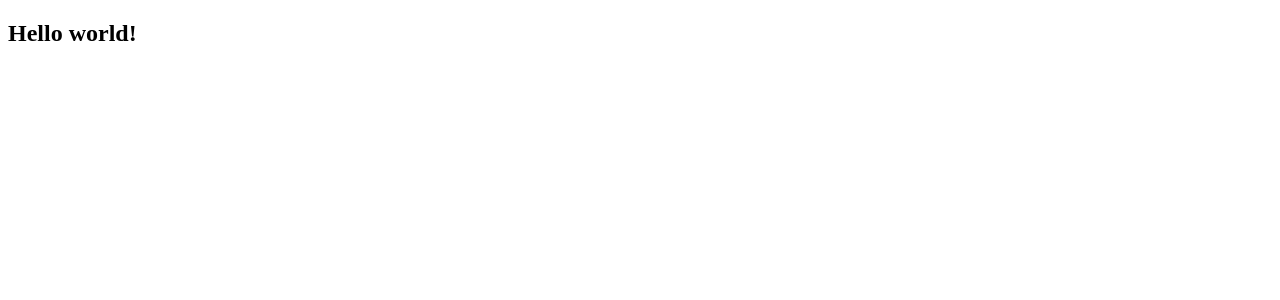
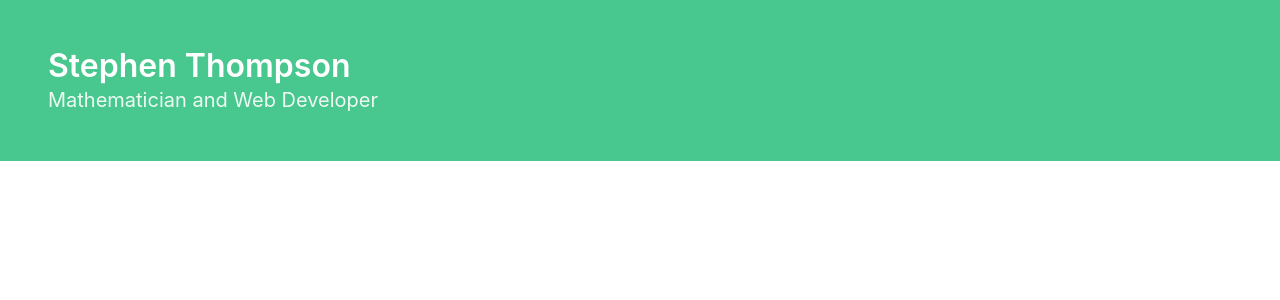
Before and after one commit to SThompsonChicago/react-portfolio, a React (Create React App) app: page / in a window 1280 px wide. Shown: the top 300 px of the page. Built offline with nearby package versions, Linux system fonts and the light colour scheme.

Commit message:
created header

```diff
--- a/public/index.html
+++ b/public/index.html
@@ -24,6 +24,8 @@
       work correctly both with client-side routing and a non-root public URL.
       Learn how to configure a non-root public URL by running `npm run build`.
     -->
+    <link rel="stylesheet" href="https://cdn.jsdelivr.net/npm/bulma@0.9.1/css/bulma.min.css">
+
     <title>React App</title>
   </head>
   <body>
--- a/src/App.js
+++ b/src/App.js
@@ -1,11 +1,14 @@
 import React from 'react';
-// First we import our Hello component from our components folder.
 import Hello from './components/Hello';
+import Header from './Header';
 
 // React apps typically have a single App component at the very top that can reference other React components.
 // This component, `App`, is our main component that is importing `Hello` and rendering it in the return method.
 function App() {
-  return <Hello />;
+  return (
+    <div className="App">
+      <Header/>
+    </div>  );
 }
 
 export default App;
--- /dev/null
+++ b/src/Header.js
@@ -0,0 +1,16 @@
+const Header = () => {
+    return (
+        <section className="hero is-success">
+            <div className="hero-body">
+                <p class="title">
+                    Stephen Thompson
+                </p>
+                <p class="subtitle">
+                    Mathematician and Web Developer
+                </p>
+            </div>
+        </section>
+    );
+}
+
+export default Header;
```
